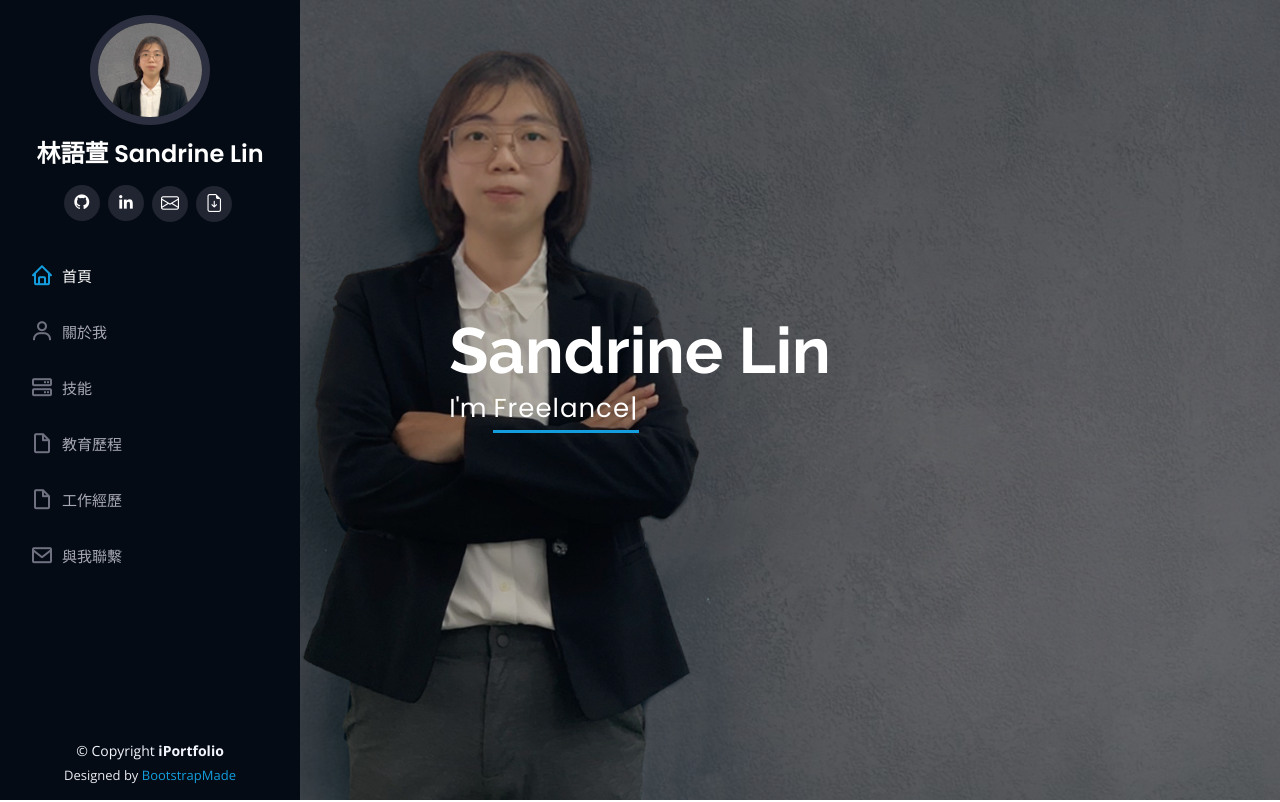
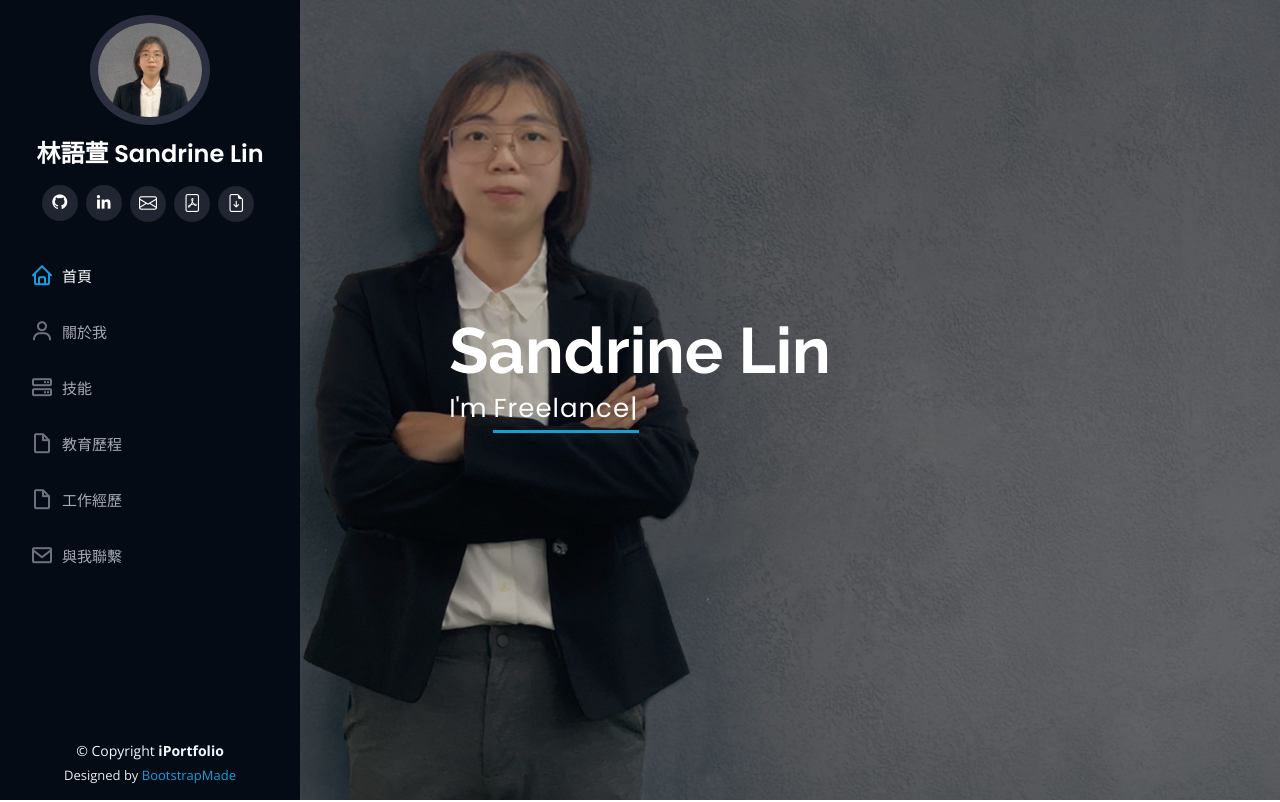
Before and after one commit to sarawuwu/Resume, a plain HTML site: page index.html in a window 1280 px wide. Shown: the top 802 px of the page. Drawn offline with nearby package versions, Linux system fonts and the light colour scheme.

Commit message:
Update for EN CV

```diff
--- a/index.html
+++ b/index.html
@@ -58,7 +58,8 @@
           <a href="https://www.linkedin.com/in/yu-hsuan-lin-393a90247/" target="_blank" class="linkedin"><i
               class="bx bxl-linkedin"></i></a>
           <a href="mailto:sandy30032@gmail.com" class="linkedin"><i class="bi bi-envelope"></i></a>
-          <a href="./林語萱_履歷.pdf" target="_blank" class="linkedin"><i class="bi bi-file-earmark-arrow-down"></i></a>
+          <a href="./林語萱_履歷.pdf" target="_blank" class="linkedin"><i class="bi bi-file-pdf"></i></a>
+          <a href="./林語萱_英文簡歷.pdf" target="_blank" class="linkedin"><i class="bi bi-file-earmark-arrow-down"></i></a>
         </div>
       </div>
 
@@ -103,7 +104,7 @@
             <h4></h4>
             <p class="fst-italic">
               Hello, 歡迎來到我的網頁。原先從事海外工廠品質管理，同時具備專案管理相關經驗，偶然發覺自己對程式設計的興趣與熱忱，故投入鑽研程式設計的領域，並持續進修加強自我能力，努力轉職中!
-              <br>歡迎參觀這個頁面來更了解我，也可以下載我的<a href="./林語萱_履歷.pdf" target="_blank">履歷檔案</a>
+              <br>歡迎參觀這個頁面來更了解我，也可以下載我的<a href="./林語萱_履歷.pdf" target="_blank">中文履歷檔案</a><a>/</a><a href="./林語萱_英文簡歷.pdf" target="_blank">英文簡歷</a>
               <br>
               Feel free to contact me, have a good one!
             </p>
```
Also changed, not shown: 1 other file.
